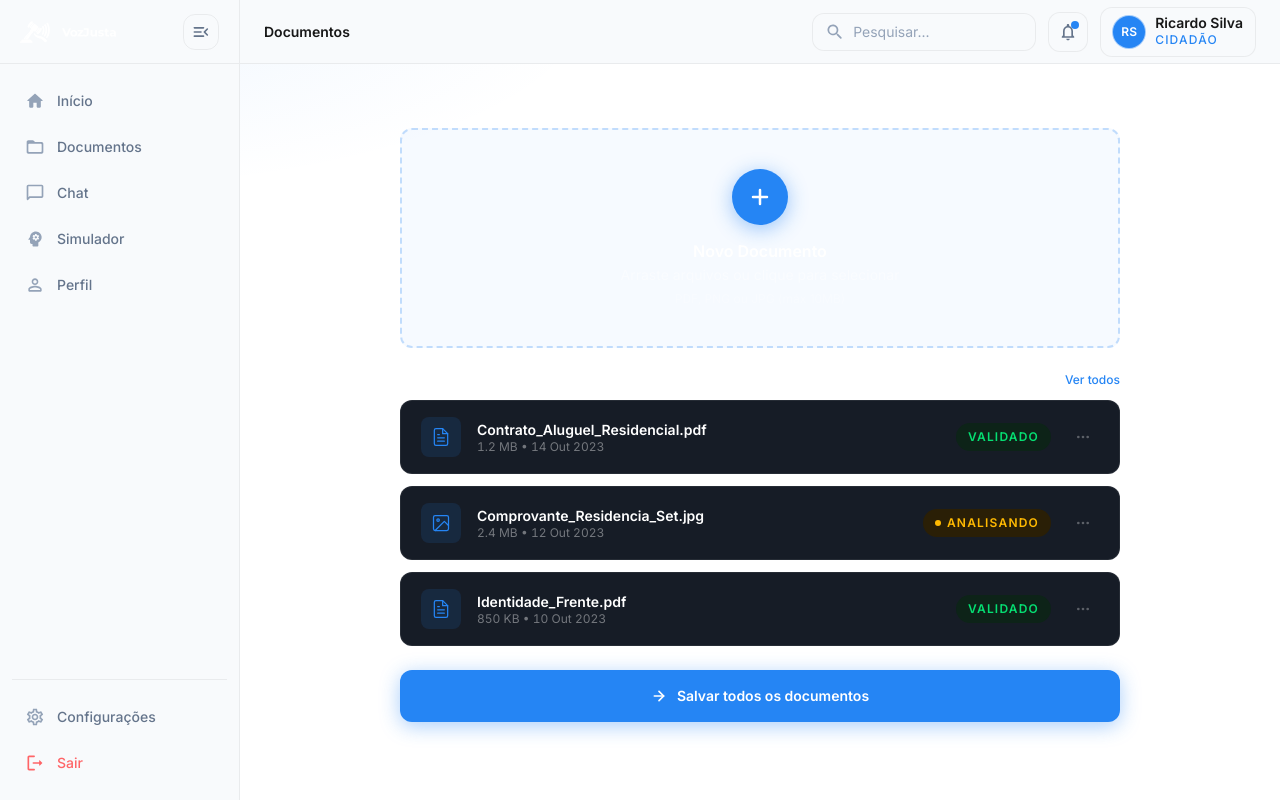
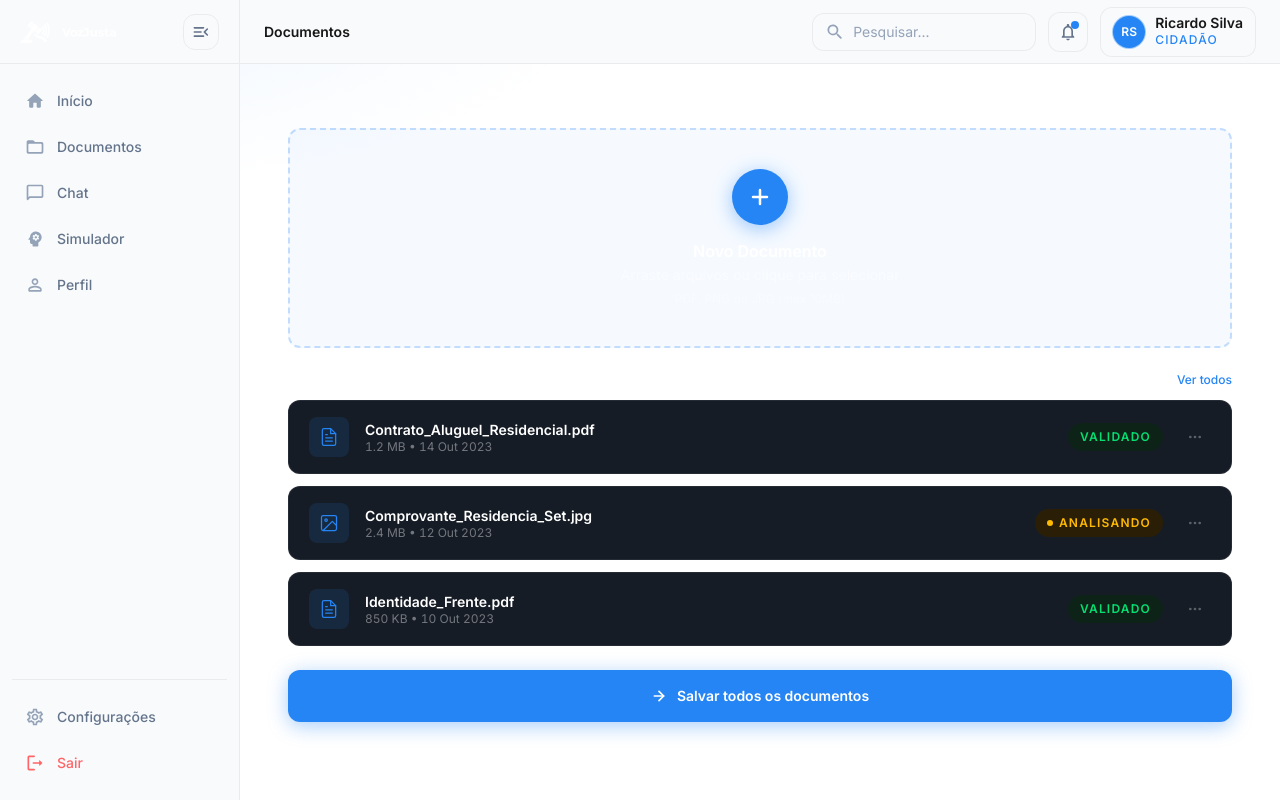
Before and after one commit to VozJusta/VJ.WEB, a Next.js app: page /documentos in a window 1280 px wide. Built offline with nearby package versions, Linux system fonts and the light colour scheme.

Commit message:
refactored(style): removed mx-auto and max-w-3xl

```diff
--- a/app/features/dashboard/documents/index.tsx
+++ b/app/features/dashboard/documents/index.tsx
@@ -7,7 +7,7 @@ import { SaveAllButton } from "./save-all-button";
 export function DocumentsFeature() {
   return (
     <main
-      className="flex flex-col gap-6 w-full max-w-3xl mx-auto px-4 py-6 md:px-6 md:py-8"
+      className="flex flex-col gap-6 w-full  px-4 py-6 md:px-6 md:py-8"
       aria-label="Gerenciamento de documentos"
     >
       <FileUpload
```
